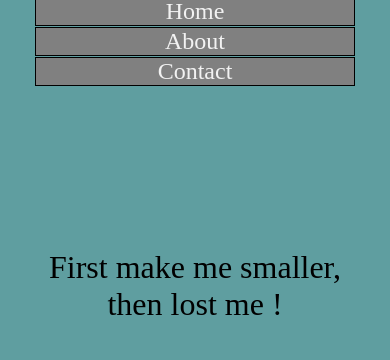
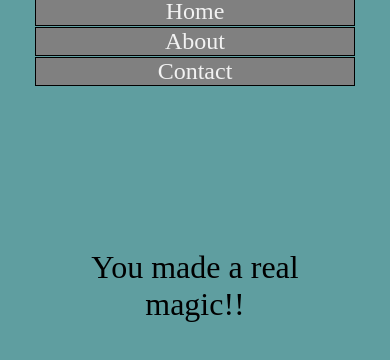
Before and after one commit to omerfdasar/Flex-Boxes-with-Media-Query, a plain HTML site: page index.html in a window 390 px wide. Drawn offline with Linux system fonts and the light colour scheme.

Commit message:
Third commit

```diff
--- a/index.html
+++ b/index.html
@@ -15,6 +15,7 @@
     </header>
     <div class="container">
       <p>First make me smaller, then lost me !</p>
+      <p id="magic">You made a real magic!!</p>
     </div>
   </body>
 </html>
--- a/practice.css
+++ b/practice.css
@@ -33,6 +33,9 @@ header a:hover {
 
 header div {
   margin: 0 1vw;
+}
+#magic {
+  display: none;
 }
 @media screen and (max-width: 992px) {
   body {
@@ -86,3 +89,12 @@ header div {
   }
   header a:hover {
     background-color: transparent;
+  }
+  p {
+    display: none;
+  }
+  #magic {
+    display: block;
+    text-align: center;
+  }
+}
```
